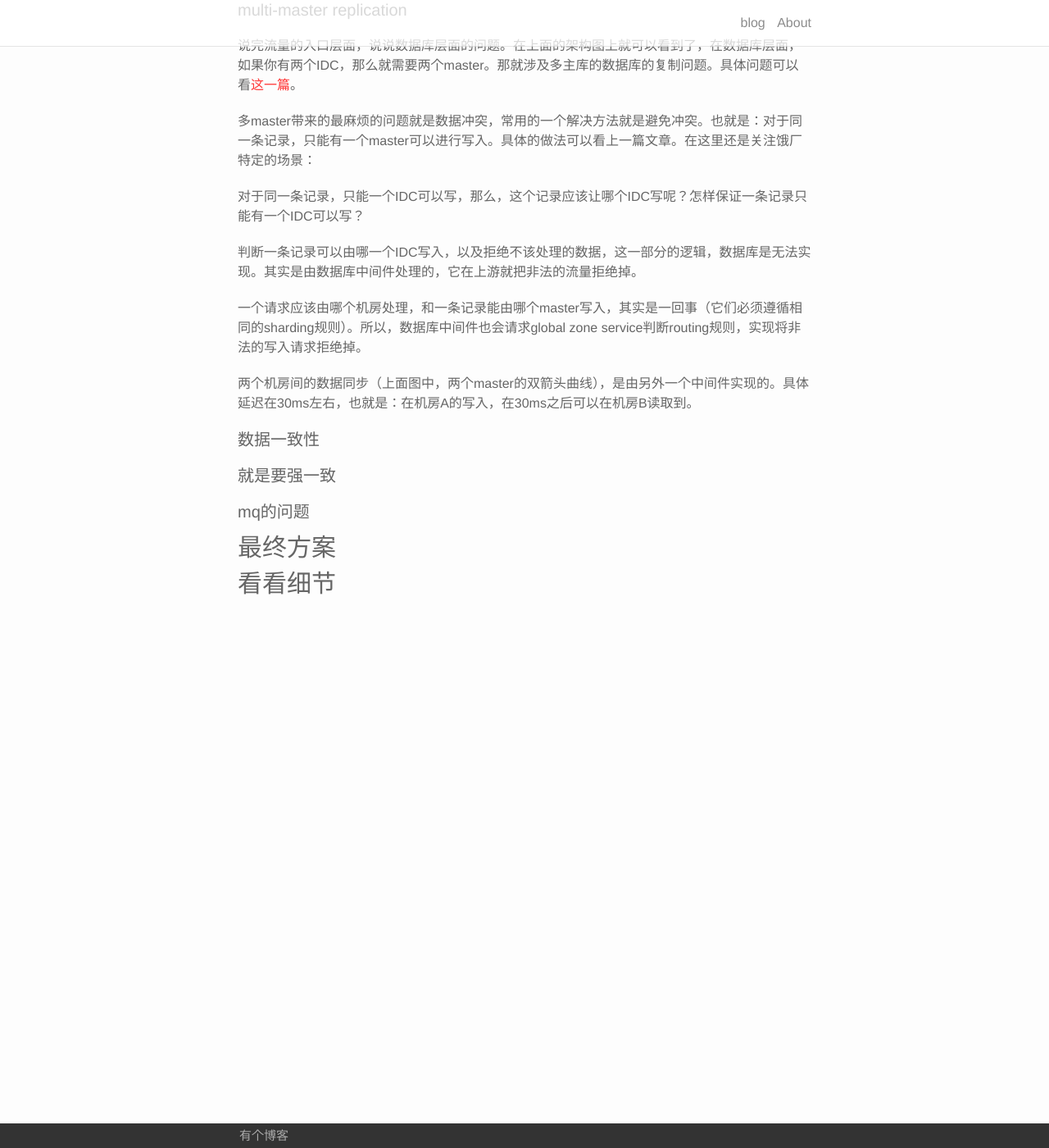
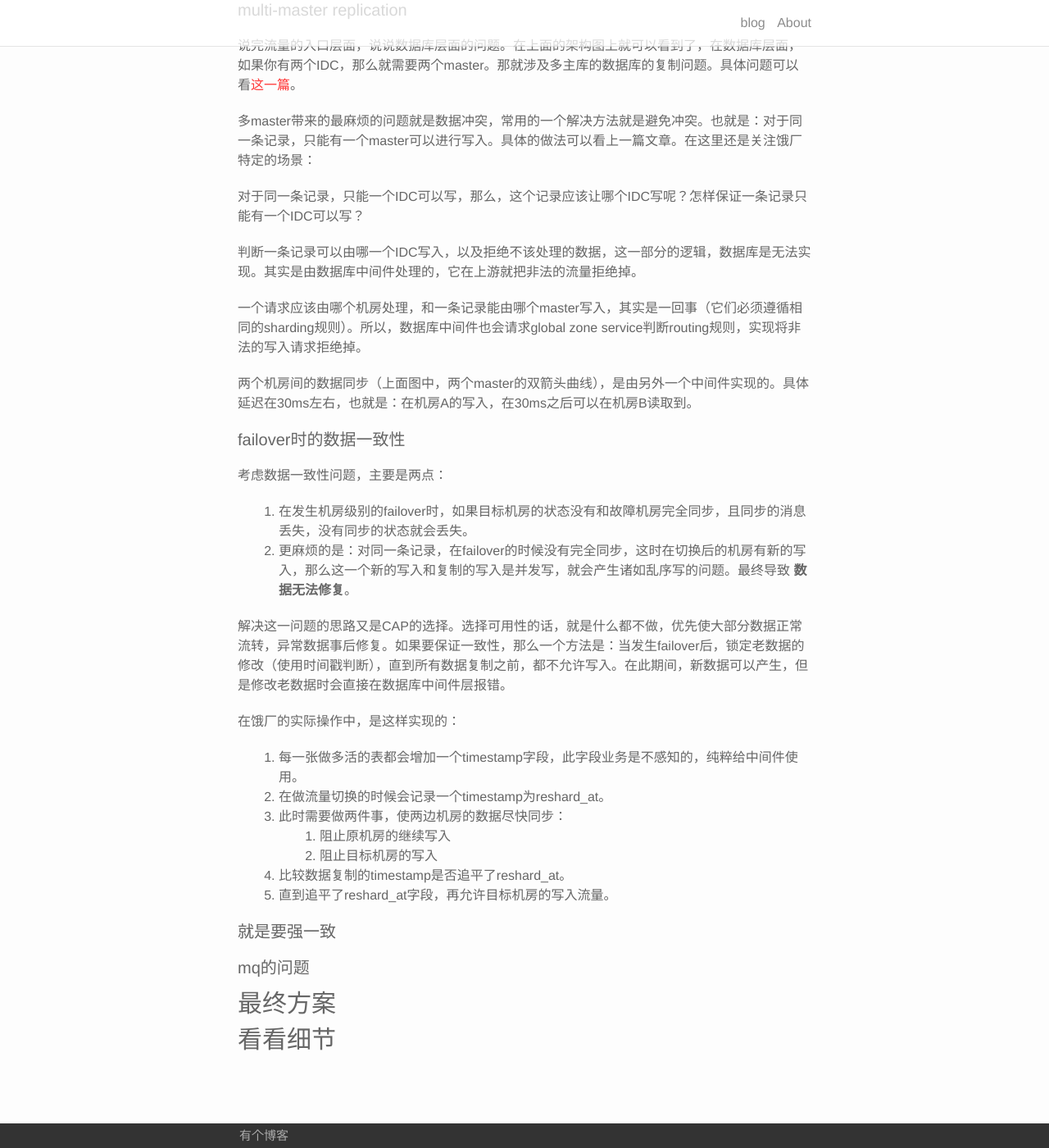
Before and after one commit to afghl/afghl.github.io, a Jekyll site: the page built from _posts/2018-02-11-distributed-system-multi-datacenter.markdown, in a window 1280 px wide and 1400 px high, scrolled down 2399 px. Shown: the whole window at 82% size. Built offline with Jekyll 4.4.1, drawn with Linux system fonts in a browser that asks for light colours.

Commit message:
add consistency

```diff
--- a/_posts/2018-02-11-distributed-system-multi-datacenter.markdown
+++ b/_posts/2018-02-11-distributed-system-multi-datacenter.markdown
@@ -58,9 +58,26 @@ date:   2018-02-11 09:10:00 +0800
 
 两个机房间的数据同步（上面图中，两个master的双箭头曲线），是由另外一个中间件实现的。具体延迟在30ms左右，也就是：在机房A的写入，在30ms之后可以在机房B读取到。
 
+#### failover时的数据一致性
+
+考虑数据一致性问题，主要是两点：
+
+1. 在发生机房级别的failover时，如果目标机房的状态没有和故障机房完全同步，且同步的消息丢失，没有同步的状态就会丢失。
+2. 更麻烦的是：对同一条记录，在failover的时候没有完全同步，这时在切换后的机房有新的写入，那么这一个新的写入和复制的写入是并发写，就会产生诸如乱序写的问题。最终导致 **数据无法修复**。
+
+解决这一问题的思路又是CAP的选择。选择可用性的话，就是什么都不做，优先使大部分数据正常流转，异常数据事后修复。如果要保证一致性，那么一个方法是：当发生failover后，锁定老数据的修改（使用时间戳判断），直到所有数据复制之前，都不允许写入。在此期间，新数据可以产生，但是修改老数据时会直接在数据库中间件层报错。
+
+在饿厂的实际操作中，是这样实现的：
+
+1. 每一张做多活的表都会增加一个timestamp字段，此字段业务是不感知的，纯粹给中间件使用。
+2. 在做流量切换的时候会记录一个timestamp为reshard_at。
+3. 此时需要做两件事，使两边机房的数据尽快同步：
+   1. 阻止原机房的继续写入
+   2. 阻止目标机房的写入
+4. 比较数据复制的timestamp是否追平了reshard_at。
+5. 直到追平了reshard_at字段，再允许目标机房的写入流量。
 
 
-#### 数据一致性
 
 #### 就是要强一致
 
```
